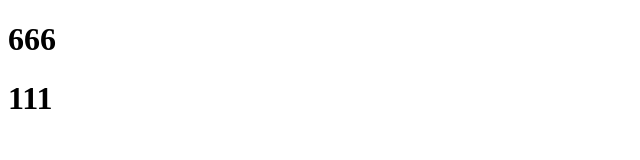
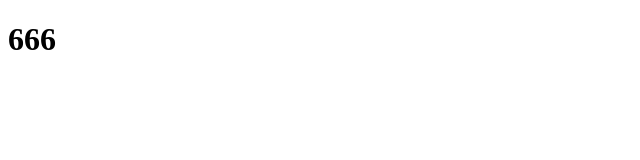
Before and after one commit to wag1127/666, a plain HTML site: page index.html in a window 1280 px wide. Shown: the full height of the page, 0-640 px from the left. Drawn offline with Linux system fonts and the light colour scheme.

Commit message:
第一次修改

```diff
--- a/index.html
+++ b/index.html
@@ -7,6 +7,5 @@
 </head>
 <body>
     <h1>666</h1>
-    <h1>111</h1>
 </body>
 </html>
```
